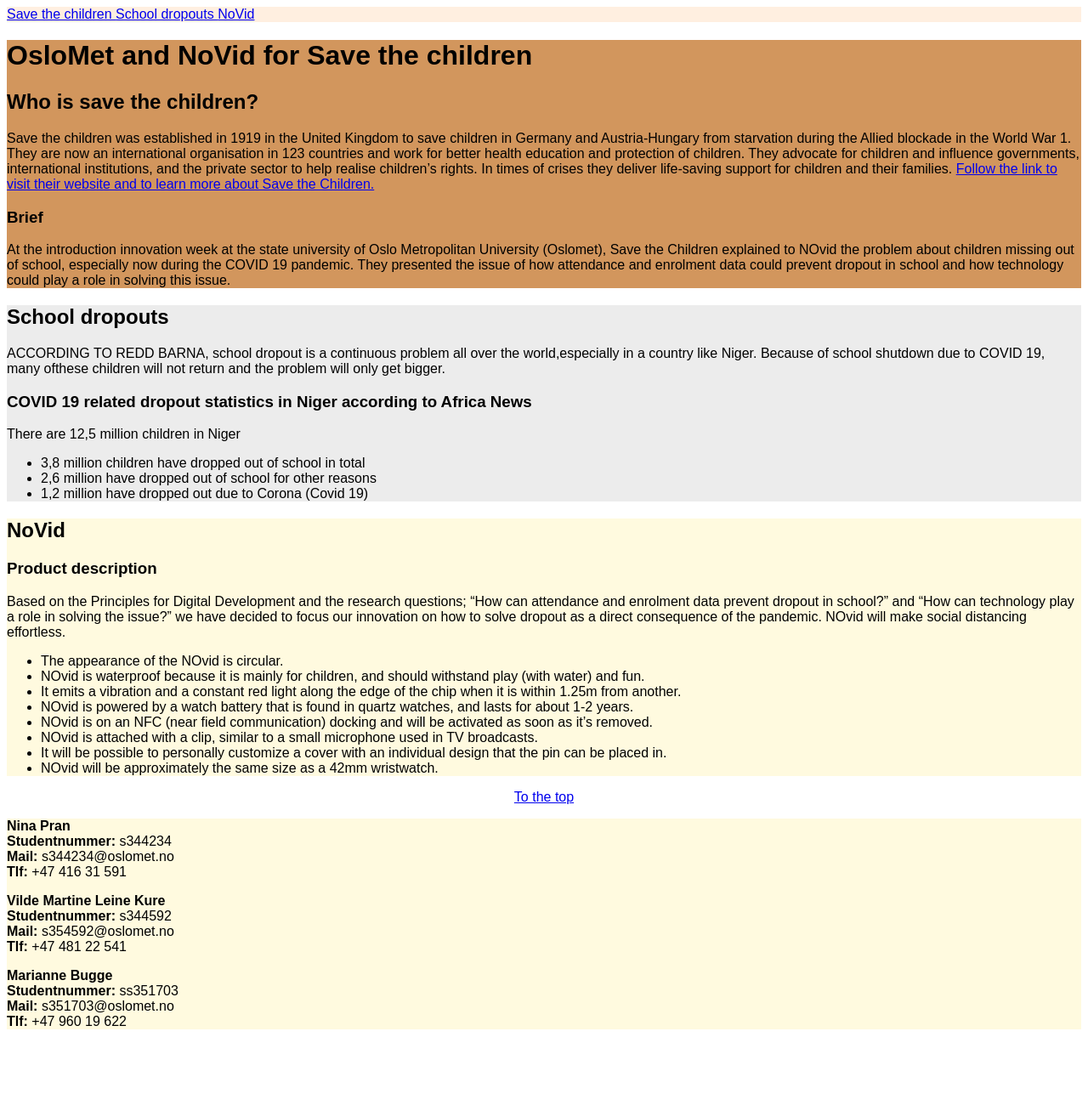
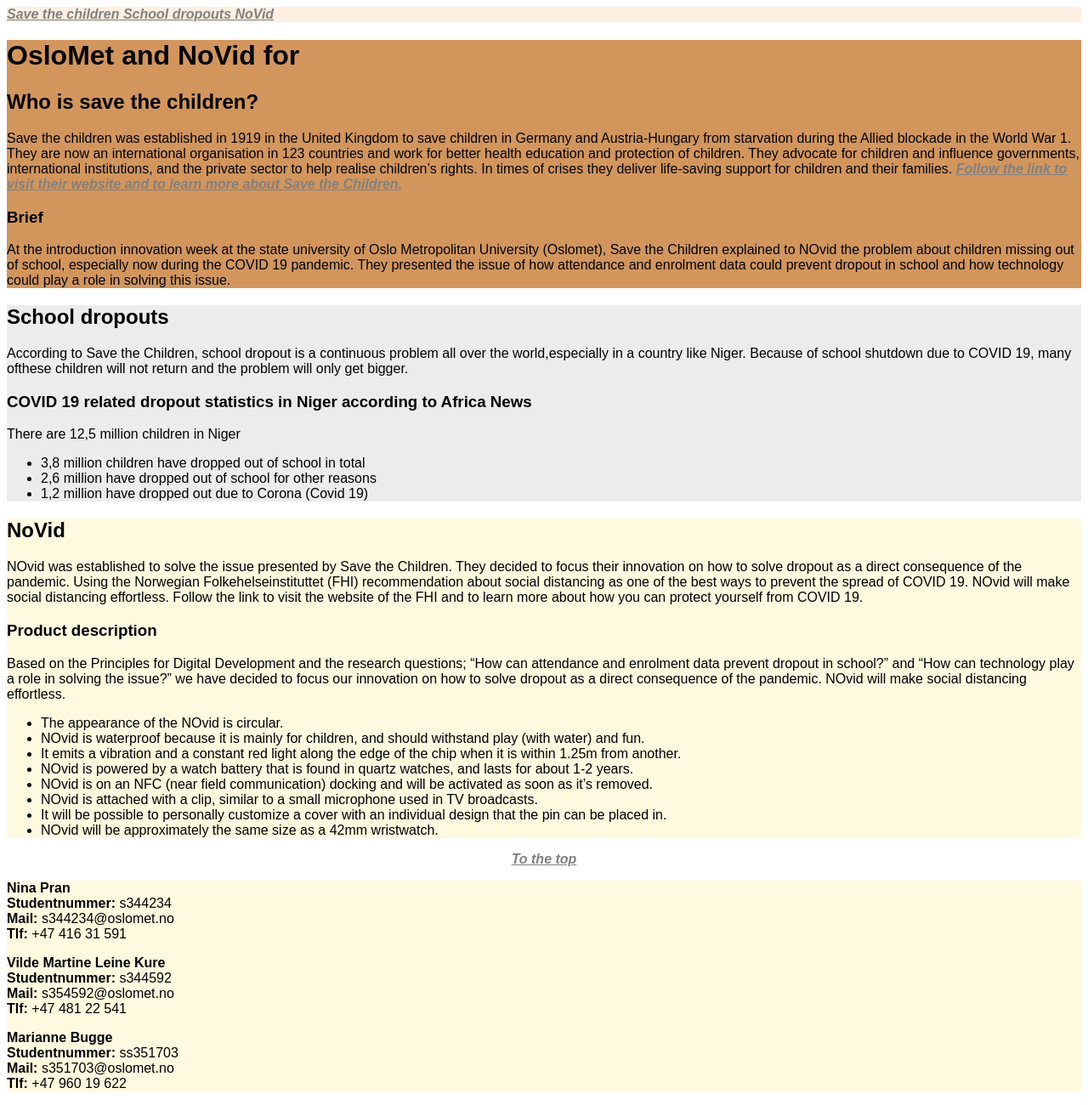
Before and after one commit to NinaPran/DAFE-Oblig-Innovation, a plain HTML site: page index.html in a window 1280 px wide. Shown: the whole page at 85% size. Before the commit the page ends 1227 px from the top, so only its background shows below. Drawn offline with Linux system fonts and the light colour scheme.

Commit message:
Oppdatert html og css

```diff
--- a/index.html
+++ b/index.html
@@ -1,49 +1,57 @@
 <!DOCTYPE html>
 <html>
+
 <head>
-  <title> Title here </title>
+  <title> Innovation Camp Website </title>
   <link rel="stylesheet" href="stylesheet.css">
 </head>
 
 <body>
 
-  <div id = "top" class = "color1"> <!-- Dette er menyen/innholdfortegnelse -->
-      <a href = "#save_children"> Save the children </a>
-      <a href = "#school"> School dropouts </a>
-      <a href= "#novid"> NoVid </a>
-  </div>
+  <header class="header">
+    <!-- Dette er menyen/innholdfortegnelse -->
+    <a href="#save_children"> Save the children </a>
+    <a href="#school"> School dropouts </a>
+    <a href="#novid"> NoVid </a>
+  </header>
 
-  <div class = "color2"> <!-- Save the children del -->
+  <div class="color2">
+    <!-- Save the children del -->
     <div>
-        <h1 id = "save_children"> OsloMet and NoVid for Save the children </h1>
+      <h1 id="save_children"> OsloMet and NoVid for </h1>
     </div>
 
     <div>
       <h2> Who is save the children?</h2>
-        <p> Save the children was established in 1919 in the United Kingdom to save children in Germany and Austria-Hungary from
+      <p> Save the children was established in 1919 in the United Kingdom to save children in Germany and
+        Austria-Hungary from
         starvation during the Allied blockade in the World War 1. They are now an international organisation in 123
-          countries and work for better health education and protection of children. They advocate for children and influence
+        countries and work for better health education and protection of children. They advocate for children and
+        influence
         governments, international institutions, and the private sector to help realise children’s rights. In times of
         crises they deliver life-saving support for children and their families.
-    <a href="https://www.savethechildren.net/"> Follow the link to visit their website and to learn more about Save the Children.</a> </p>
+        <a href="https://www.savethechildren.net/"> Follow the link to visit their website and to learn more about Save
+          the Children.</a> </p>
     </div>
 
     <div>
       <h3> Brief </h3>
-        <p> At the introduction innovation week at the state university of Oslo Metropolitan University (Oslomet), Save the
-          Children explained to NOvid the problem about children missing out of school, especially now during the COVID 19
+      <p> At the introduction innovation week at the state university of Oslo Metropolitan University (Oslomet), Save
+        the Children explained to NOvid the problem about children missing out of school, especially now during the
+        COVID 19
         pandemic. They presented the issue of how attendance and enrolment data could prevent dropout in school and how
         technology could play a role in solving this issue. </p>
     </div>
   </div>
 
-  <div class = "color3"> <!-- School dropout side-->
+  <div class="color3">
+    <!-- School dropout side-->
     <div>
-        <h2 id = "school"> School dropouts </h2>
+      <h2 id="school"> School dropouts </h2>
     </div>
 
     <div>
-        <p>ACCORDING TO REDD BARNA, school dropout is a continuous problem all over the world,especially
+      <p>According to Save the Children, school dropout is a continuous problem all over the world,especially
         in a country like Niger. Because of school shutdown due to COVID 19, many ofthese children will
         not return and the problem will only get bigger. </p>
     </div>
@@ -58,17 +66,25 @@
       </ul>
     </div>
 
-      <div> <!-- Bilde av grafen -->
+    <div>
+      <!-- Bilde av grafen -->
     </div>
   </div>
 
-  <div class = "color4"> <!--NoVid siden -->
+  <div class="color4">
+    <!--NoVid siden -->
     <div>
       <!-- Bilde av logoen -->
     </div>
 
     <div>
-      <h2 id = "novid"> NoVid </h2>
+      <h2 id="novid"> NoVid </h2>
+      <p>NOvid was established to solve the issue presented by Save the Children. They decided to focus their innovation on
+    how to solve dropout as a direct consequence of the pandemic. Using the Norwegian Folkehelseinstituttet (FHI)
+    recommendation about social distancing as one of the best ways to prevent the spread of COVID 19. NOvid will make
+    social distancing effortless.
+    <a href="https://www.fhi.no/sv/smittsomme-sykdommer/corona/"></a> Follow the link to visit the website of the FHI and to learn more about how you can protect yourself from
+        COVID 19.</p>
     </div>
 
     <div>
@@ -84,47 +100,54 @@
     <div>
       <ul>
         <li> The appearance of the NOvid is circular. </li>
-        <li> NOvid is waterproof because it is mainly for children, and should withstand play (with water) and fun. </li>
-        <li> It emits a vibration and a constant red light along the edge of the chip when it is within 1.25m from another. </li>
+        <li> NOvid is waterproof because it is mainly for children, and should withstand play (with water) and fun.
+        </li>
+        <li> It emits a vibration and a constant red light along the edge of the chip when it is within 1.25m from
+          another. </li>
         <li> NOvid is powered by a watch battery that is found in quartz watches, and lasts for about 1-2 years. </li>
         <li> NOvid is on an NFC (near field communication) docking and will be activated as soon as it’s removed. </li>
         <li> NOvid is attached with a clip, similar to a small microphone used in TV broadcasts. </li>
-        <li> It will be possible to personally customize a cover with an individual design that the pin can be placed in. </li>
+        <li> It will be possible to personally customize a cover with an individual design that the pin can be placed
+          in. </li>
         <li> NOvid will be approximately the same size as a 42mm wristwatch. </li>
       </ul>
     </div>
   </div>
 
   <div>
-    <a href = "#top">
-      <p style = "text-align:center;"
-         style = "color:rgb(230, 61, 42)">
+    <a href="#top">
+      <p style="text-align:center;" style="color:rgb(230, 61, 42)">
         To the top </p>
     </a>
   </div>
 
-  <div class = "color4"> <!-- Fotnote del -->
-      <div><!-- Nina info-->
+  <footer class="color4">
+    <!-- Fotnote del -->
+    <div>
+      <!-- Nina info-->
       <p><b> Nina Pran </b><br />
         <b> Studentnummer:</b> s344234<br />
         <b> Mail: </b> s344234@oslomet.no <br />
         <b> Tlf: </b> +47 416 31 591</p>
     </div>
 
-      <div><!-- Vilde info -->
+    <div>
+      <!-- Vilde info -->
       <p><b> Vilde Martine Leine Kure </b><br />
         <b> Studentnummer:</b> s344592<br />
         <b> Mail: </b> s354592@oslomet.no <br />
         <b> Tlf: </b> +47 481 22 541</p>
     </div>
 
-      <div><!-- Marianne info -->
+    <div>
+      <!-- Marianne info -->
       <p><b> Marianne Bugge </b><br />
         <b> Studentnummer:</b> ss351703<br />
         <b> Mail: </b> s351703@oslomet.no <br />
         <b> Tlf: </b> +47 960 19 622</p>
     </div>
-  </div>
+  </footer>
 
 </body>
+
 </html>
--- a/stylesheet.css
+++ b/stylesheet.css
@@ -2,9 +2,30 @@
 body {
   font-family: Arial, Verdana, sans-serif;
 }
+/* Linkatributter hentet fra w3school */
+a:link {
+  color: gray;
+  font-style: italic;
+  font-weight: bolder;
+}
+a:visited {
+  color: rgb(139, 98, 105);
+  background-color: transparent;
+  text-decoration: none;
+}
+a:hover {
+  color: rgb(78, 22, 22);
+  background-color: transparent;
+  text-decoration: underline;
+}
+a:active {
+  color: yellow;
+  background-color: transparent;
+  text-decoration: underline;
+}
 
 
-.color1 {
+.header {
   background-color: rgb(255, 239, 224);
 }
 
```
Also changed, not shown: text.html (+8 -6 lines). Lines whose indentation alone changed are shown as unchanged.
